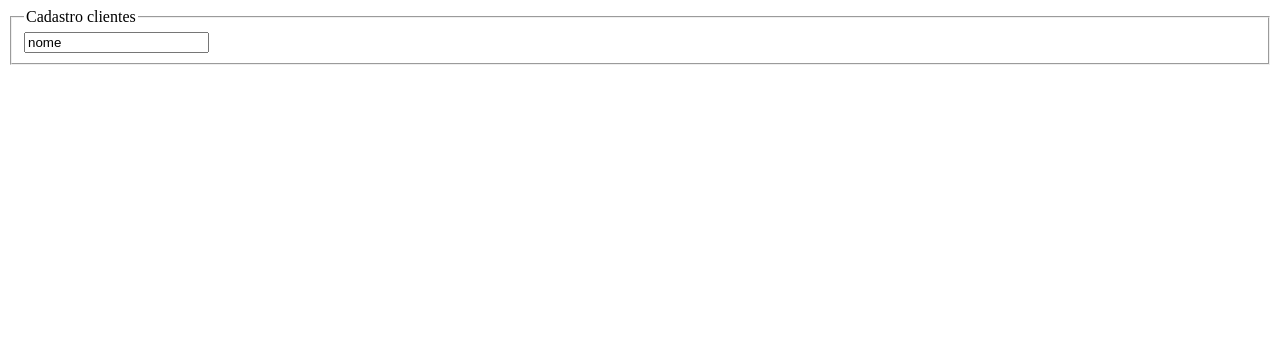
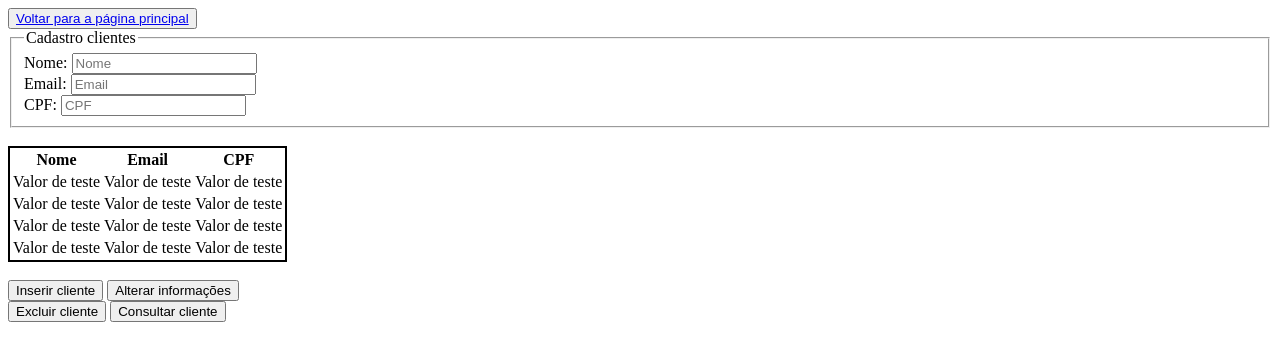
Before and after one commit to LuigiMTurina/projeto-ecommerce, a plain HTML site: page cliente.html in a window 1280 px wide. Drawn offline with Linux system fonts and the light colour scheme.

Commit message:
Esqueleto inicial da página de cadastro de clientes

```diff
--- a/cliente.html
+++ b/cliente.html
@@ -7,17 +7,74 @@
 </head>
 <body>
 
+    <button><a href="index.html">Voltar para a página principal</a></button>
+
     <fieldset>
 
         <legend>Cadastro clientes</legend>
 
         <form action="post">
 
-            <input type="text" value="nome" >
+            <label for="nome">Nome: </label>
+            <input type="text" placeholder="Nome" id="nome">
+
+            <br>
+
+            <label for="email">Email: </label>
+            <input type="email" placeholder="Email" id="email">
+
+            <br>
+
+            <label for="cpf">CPF: </label>
+            <input type="number" placeholder="CPF" id="cpf">
 
         </form>
 
     </fieldset>
 
+    <br>
+
+ <table style="border: 2px solid black;">
+    <thead>
+        <tr>
+            <th>Nome</th>
+            <th>Email</th>
+            <th>CPF</th>
+        </tr>
+    </thead>
+    <tbody>
+        <tr>
+            <td>Valor de teste</td>
+            <td>Valor de teste</td>
+            <td>Valor de teste</td>
+        </tr>
+        <tr>
+            <td>Valor de teste</td>
+            <td>Valor de teste</td>
+            <td>Valor de teste</td>
+        </tr>
+        <tr>
+            <td>Valor de teste</td>
+            <td>Valor de teste</td>
+            <td>Valor de teste</td>
+        </tr>
+        <tr>
+            <td>Valor de teste</td>
+            <td>Valor de teste</td>
+            <td>Valor de teste</td>
+        </tr>
+  </tbody>
+</table>
+
+<br>
+
+<button>Inserir cliente</button>
+<button>Alterar informações</button>
+
+<br>
+
+<button>Excluir cliente</button>
+<button>Consultar cliente</button>
+
 </body>
 </html>
```
